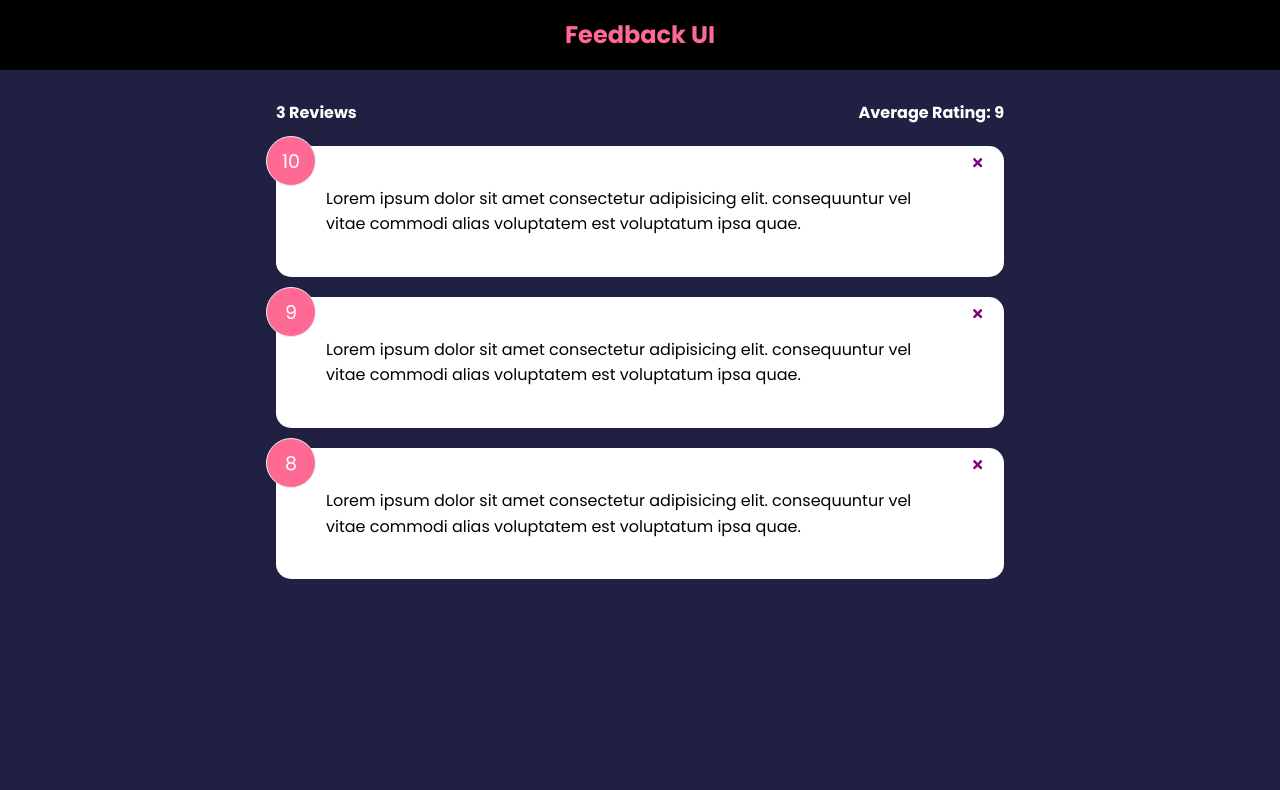
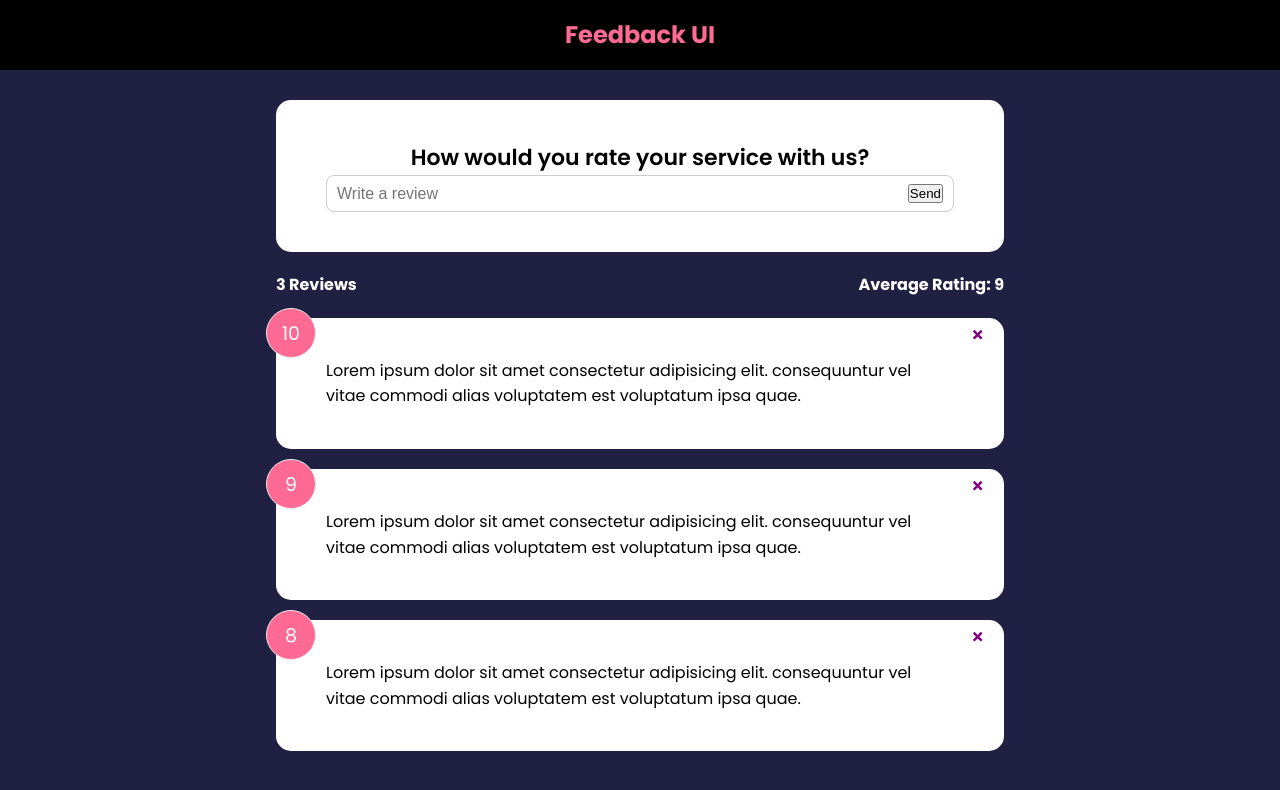
Before and after one commit to danielkim2711/feedback-app, a React (Create React App) app: page / in a window 1280 px wide. Shown: the top 790 px of the page. Built offline with nearby package versions, Linux system fonts and the light colour scheme.

Commit message:
Define FeedbackForm component

```diff
--- a/src/App.js
+++ b/src/App.js
@@ -3,6 +3,7 @@ import Header from './components/Header';
 import FeedbackList from './components/FeedbackList';
 import FeedbackData from './data/FeedbackData';
 import FeedbackStats from './components/FeedbackStats';
+import FeedbackForm from './components/FeedbackForm';
 
 function App() {
   const [feedback, setFeedback] = useState(FeedbackData);
@@ -17,6 +18,7 @@ function App() {
     <>
       <Header />
       <div className='container'>
+        <FeedbackForm />
         <FeedbackStats feedback={feedback} />
         <FeedbackList feedback={feedback} handleDelete={deleteFeedback} />
       </div>
--- /dev/null
+++ b/src/components/FeedbackForm.jsx
@@ -0,0 +1,30 @@
+import { useState } from 'react';
+import Card from './shared/Card';
+
+function FeedbackForm() {
+  const [text, setText] = useState('');
+
+  const handleTextChange = (e) => {
+    setText(e.target.value);
+  };
+
+  return (
+    <Card>
+      <form>
+        <h2>How would you rate your service with us?</h2>
+        {/* TODO: rating select component */}
+        <div className='input-group'>
+          <input
+            onChange={handleTextChange}
+            type='text'
+            placeholder='Write a review'
+            value={text}
+          />
+          <button type='submit'>Send</button>
+        </div>
+      </form>
+    </Card>
+  );
+}
+
+export default FeedbackForm;
```
